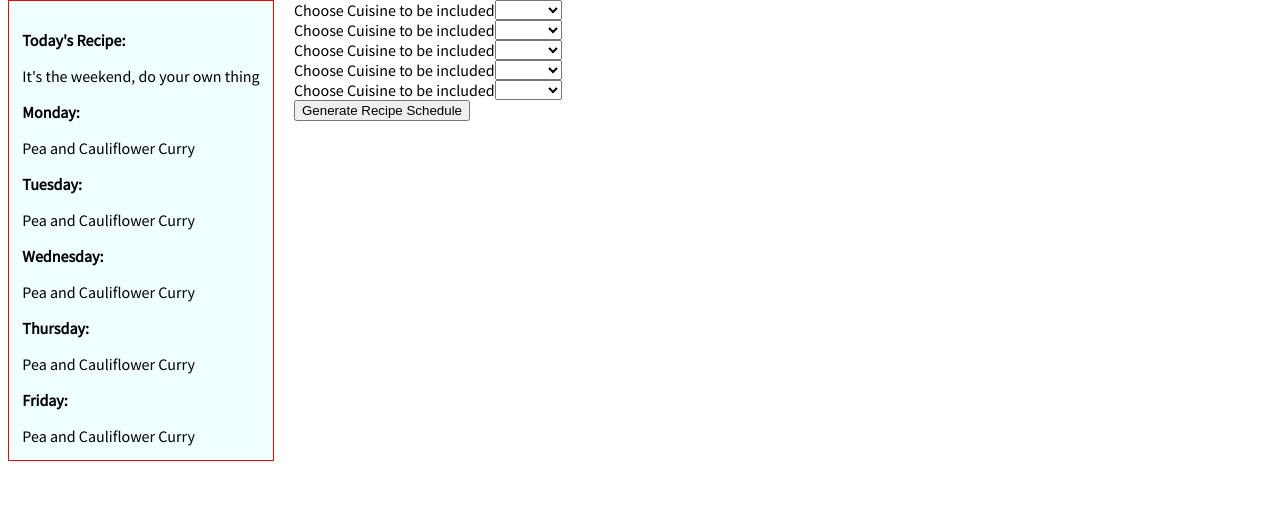
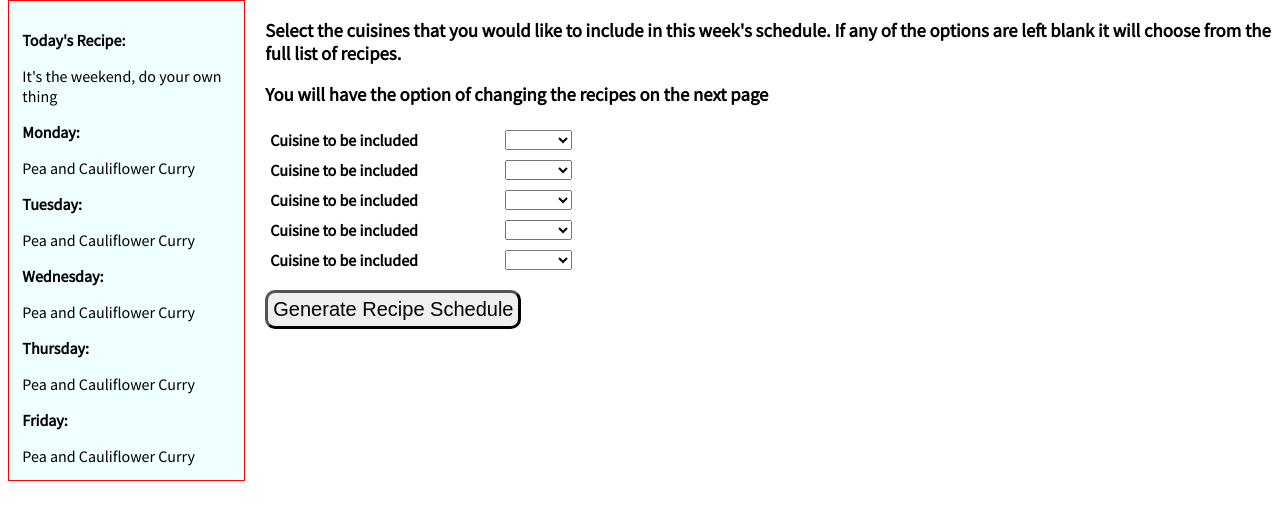
Before and after one commit to Cleon909/Recipe_planner, a Flask app: page /create_weekly_schedule in a window 1280 px wide. Shown: the part 168-688 px from the top of the page. Run offline with Flask 2, Linux system fonts and the light colour scheme; data comes from the database, SQL or seed files in the repository.

Commit message:
added a bit more css

```diff
--- a/application/forms.py
+++ b/application/forms.py
@@ -14,11 +14,11 @@ class SearchForm(FlaskForm):
     submit = SubmitField('Press to show recipe')
 
 class SelectScheduleForm(FlaskForm):
-    first_cuisine = SelectField('Choose Cuisine to be included', choices = [])
-    second_cuisine = SelectField('Choose Cuisine to be included',choices = [])
-    third_cuisine = SelectField('Choose Cuisine to be included', choices = [])
-    fourth_cuisine = SelectField('Choose Cuisine to be included', choices = [])
-    fifth_cuisine = SelectField('Choose Cuisine to be included', choices = [])
+    first_cuisine = SelectField('Cuisine to be included', choices = [])
+    second_cuisine = SelectField('Cuisine to be included',choices = [])
+    third_cuisine = SelectField('Cuisine to be included', choices = [])
+    fourth_cuisine = SelectField('Cuisine to be included', choices = [])
+    fifth_cuisine = SelectField('Cuisine to be included', choices = [])
     submit_cuisine = SubmitField('Generate Recipe Schedule')
 
 class FinaliseScheduleForm(FlaskForm):
--- a/application/static/format.css
+++ b/application/static/format.css
@@ -16,6 +16,7 @@
 
 #innercntr {
     display: flex;
+    justify-content: space-between;
 
 }
 
@@ -37,9 +38,19 @@
 
 .list1 {
     display: flex;
-    justify-content: left;
+    justify-content: space-between;
+    max-width: 30%;
+    padding: 5px;
 }
 
+#submit_cuisine {
+    padding: 5px;
+    font-size: 20px;
+    border-radius: 10px;
+    border-width: 3px;margin-top: 15px;
+
+
+}
 .field {
     display: flex;
     width: 500px;
@@ -58,3 +69,7 @@
     padding: 10pt;
     background-color: azure;
 }
+
+#main {
+    padding-right: 10px;
+}
--- a/application/templates/create_weekly_schedule.html
+++ b/application/templates/create_weekly_schedule.html
@@ -2,11 +2,13 @@
 
 {% block body %}
 <form method = 'POST'>
-<div class="list1">{{ form.first_cuisine.label }} {{ form.first_cuisine }}</div>
-<div class="list1">{{ form.first_cuisine.label }} {{ form.second_cuisine }}</div>
-<div class="list1">{{ form.first_cuisine.label }} {{ form.third_cuisine }}</div>
-<div class="list1">{{ form.first_cuisine.label }} {{ form.fourth_cuisine }}</div>
-<div class="list1">{{ form.first_cuisine.label }} {{ form.fifth_cuisine }}</div>
-<div class="list1">{{ form.submit_cuisine }}</div>
+<h3>Select the cuisines that you would like to include in this week's schedule. If any of the options are left blank it will choose from the full list of recipes.</h3>
+<h3>You will have the option of changing the recipes on the next page</h3>
+<div class="list1"><b>{{ form.first_cuisine.label }}</b> {{ form.first_cuisine }}</div>
+<div class="list1"><b>{{ form.first_cuisine.label }}</b> {{ form.second_cuisine }}</div>
+<div class="list1"><b>{{ form.first_cuisine.label }}</b> {{ form.third_cuisine }}</div>
+<div class="list1"><b>{{ form.first_cuisine.label }}</b> {{ form.fourth_cuisine }}</div>
+<div class="list1"><b>{{ form.first_cuisine.label }}</b> {{ form.fifth_cuisine }}</div>
+<div>{{ form.submit_cuisine }}</div>
 </form>
 {% endblock body %}
--- a/application/templates/index.html
+++ b/application/templates/index.html
@@ -8,7 +8,8 @@
     <div id="innercntr">
     <div id="main">
         <h1>{{ daily_recipe.recipe_name }}</h1>
-        <b>Recipe Description:</b> {{ daily_recipe.recipe_description }}, <b>Cuisine:</b> {{ cuisine }}</p>
+        <p></p>{{ cuisine }}</p>
+        <b>{{ daily_recipe.recipe_description }}</b>
         <p>How To make</p>
         <ul>
             {% for m in method_list %}
@@ -17,7 +18,7 @@
         </ul>
     </div>
     <div id="right">
-            <p>Ingredients</p>
+            <h2>Ingredients</h2>
             {% for q in ingredient_list %}
             <div class = "field">
                 {{ q[0] }}
```
